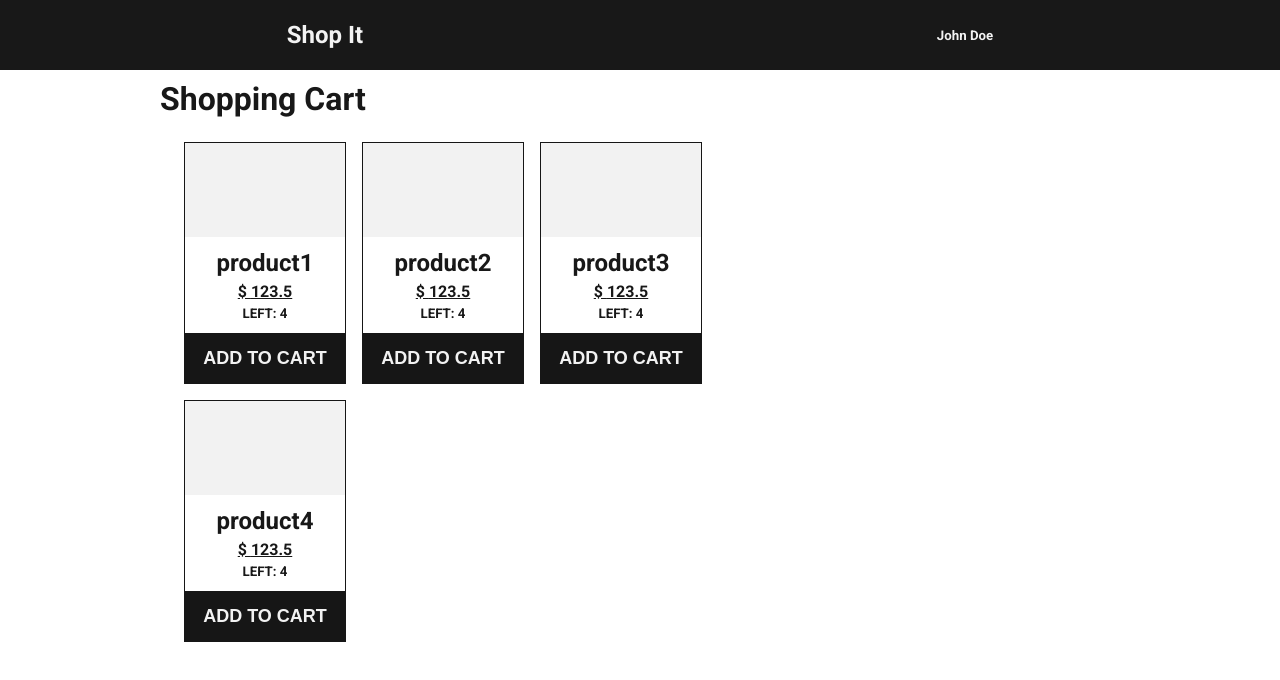
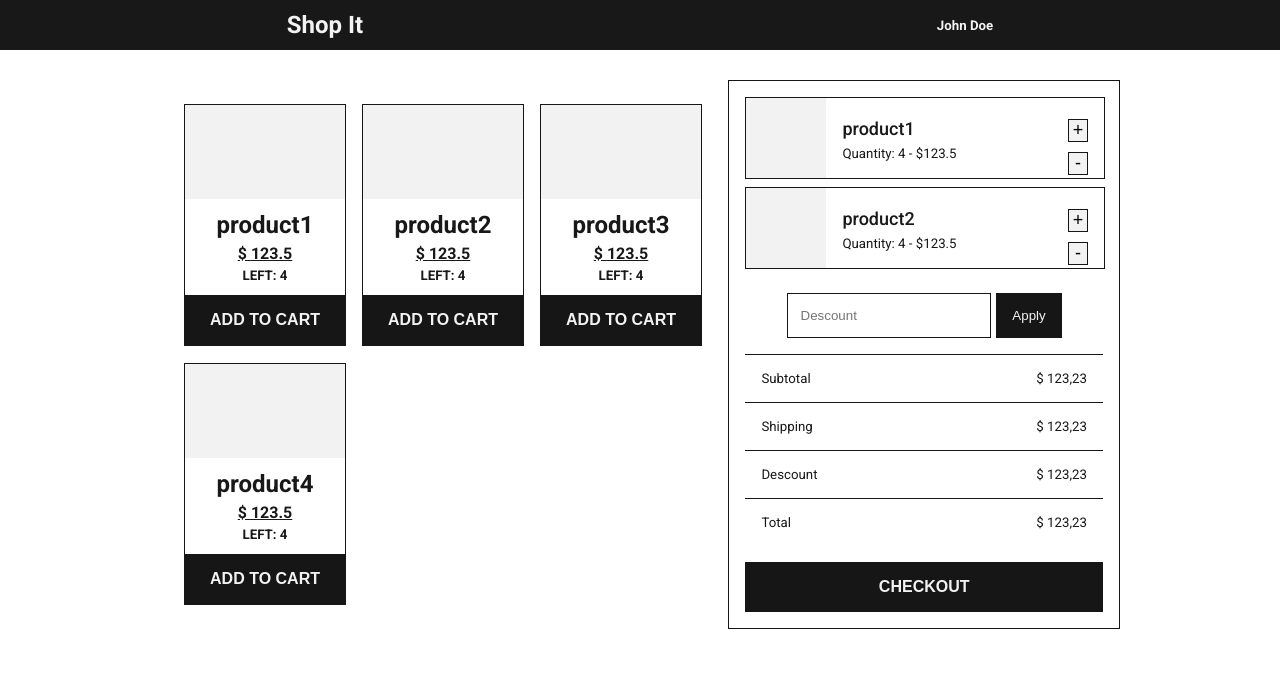
Before and after one commit to GabrielModog/shopping-cart-test, a React (Create React App) app: page / in a window 1280 px wide. Shown: the top 680 px of the page. Built offline with nearby package versions, Linux system fonts and the light colour scheme.

Commit message:
adds cart component

```diff
--- a/src/App.tsx
+++ b/src/App.tsx
@@ -1,5 +1,6 @@
 import React from 'react';
 import Cards from './components/Cards';
+import Cart from './components/Cart';
 
 import Layout from './components/Layout';
 import { Product } from './services/utils';
@@ -33,8 +34,8 @@ const data: Array<Product> = [
 
 const App: React.FC<any> = () => (
   <Layout>
-    <h1>Shopping Cart</h1>
     <Cards data={data} />
+    <Cart />
   </Layout>
 );
 
--- a/src/components/Cards/index.tsx
+++ b/src/components/Cards/index.tsx
@@ -18,7 +18,7 @@ const Cards: React.FC<ICards> = ({ data }: ICards) => {
             <h4>$ {item.price}</h4>
             <h5>LEFT: {item.available}</h5>
           </div>
-          <div className="card-item__checkout">
+          <div className="card-item__add">
             <button type="button">ADD TO CART</button>
           </div>
         </div>
--- a/src/components/Cards/styles.css
+++ b/src/components/Cards/styles.css
@@ -16,11 +16,11 @@
   overflow: hidden;
 }
 
-.card-item__checkout button {
+.card-item__add button {
   border: none;
   font-weight: bold;
   cursor: pointer;
-  font-size: 18px;
+  font-size: 16px;
   color: #f2f2f2;
   background-color: #161616;
   height: 50px;
--- /dev/null
+++ b/src/components/Cart/index.tsx
@@ -0,0 +1,70 @@
+import React from 'react';
+import { Product } from '../../services/utils';
+
+import './styles.css';
+
+const data: Array<Product> = [
+  {
+    id: 1,
+    name: 'product1',
+    price: 123.5,
+    available: 4,
+  },
+  {
+    id: 2,
+    name: 'product2',
+    price: 123.5,
+    available: 4,
+  },
+];
+
+const Cart: React.FC<any> = () => {
+  return (
+    <div className="shopping-cart">
+      {data.map((product: Product) => (
+        <div key={product.id} className="shopping-cart-item">
+          <div className="shopping-cart-item-placeholder" />
+          <div className="shopping-cart-item__content">
+            <h3>{product.name}</h3>
+            <div>
+              <h5>
+                Quantity: {product.available} - ${product.price}
+              </h5>
+            </div>
+          </div>
+          <div className="shopping-cart-item__actions">
+            <button type="button">+</button>
+            <button type="button">-</button>
+          </div>
+        </div>
+      ))}
+      <div className="shopping-cart-vourchers">
+        <input type="text" placeholder="Descount" />
+        <button type="button">Apply</button>
+      </div>
+      <div className="shopping-cart-info">
+        <div className="shopping-cart-info__content">
+          <h5>Subtotal</h5>
+          <h5>$ 123,23</h5>
+        </div>
+        <div className="shopping-cart-info__content">
+          <h5>Shipping</h5>
+          <h5>$ 123,23</h5>
+        </div>
+        <div className="shopping-cart-info__content">
+          <h5>Descount</h5>
+          <h5>$ 123,23</h5>
+        </div>
+        <div className="shopping-cart-info__content">
+          <h5>Total</h5>
+          <h5>$ 123,23</h5>
+        </div>
+      </div>
+      <div className="shopping-cart-checkout">
+        <button type="submit">CHECKOUT</button>
+      </div>
+    </div>
+  );
+};
+
+export default Cart;
--- /dev/null
+++ b/src/components/Cart/styles.css
@@ -0,0 +1,102 @@
+.shopping-cart {
+  width: 40%;
+  border: 1px solid #161616;
+  padding: 1rem;
+}
+
+.shopping-cart-item {
+  display: flex;
+  justify-content: space-between;
+  width: 100%;
+  height: 80px;
+  border: 1px solid #161616;
+  margin-bottom: 0.5rem;
+}
+
+.shopping-cart-item h3 {
+  font-size: 18px;
+  font-weight: 500;
+}
+
+.shopping-cart-item h5 {
+  font-weight: normal;
+}
+
+.shopping-cart-item-placeholder {
+  width: 80px;
+  height: 80px;
+  background-color: #f2f2f2;
+}
+
+.shopping-cart-item__content {
+  display: flex;
+  flex-direction: column;
+  justify-content: space-around;
+  align-items: flex-start;
+  flex: 1;
+  height: 50px;
+  padding: 1rem;
+}
+
+.shopping-cart-vourchers {
+  display: flex;
+  justify-content: center;
+  padding: 1rem 0;
+}
+
+.shopping-cart-vourchers input {
+  border: 1px solid #161616;
+  padding: 0.8rem;
+}
+
+.shopping-cart-vourchers button {
+  background-color: #161616;
+  border: none;
+  color: #f2f2f2;
+  height: 45px;
+  padding: 0 1rem;
+  margin-left: 5px;
+}
+
+.shopping-cart-info__content {
+  padding: 1rem;
+  border-top: 1px solid #161616;
+  display: flex;
+  justify-content: space-between;
+}
+
+.shopping-cart-info__content h5 {
+  font-weight: normal;
+}
+
+.shopping-cart-checkout {
+  margin-top: 1rem;
+}
+
+.shopping-cart-checkout button {
+  border: none;
+  font-weight: bold;
+  cursor: pointer;
+  font-size: 16px;
+  color: #f2f2f2;
+  background-color: #161616;
+  height: 50px;
+  width: 100%;
+}
+
+.shopping-cart-item__actions {
+  display: flex;
+  flex-direction: column;
+  justify-content: space-around;
+  width: 20px;
+  padding: 1rem;
+}
+
+.shopping-cart-item__actions button {
+  font-size: 18px;
+  text-align: center;
+  font-weight: 400;
+  border: 1px solid #161616;
+  background-color: #f2f2f2;
+  margin: 5px 0;
+}
--- a/src/components/Layout/styles.css
+++ b/src/components/Layout/styles.css
@@ -9,6 +9,7 @@
   width: 960px;
   max-width: 960px;
   margin: 5rem 0;
+  display: flex;
 }
 
 h3 {
--- a/src/components/NavBar/styles.css
+++ b/src/components/NavBar/styles.css
@@ -3,7 +3,7 @@ nav {
   display: flex;
   justify-content: space-around;
   align-items: center;
-  height: 70px;
+  height: 50px;
   background-color: #181818;
   color: #f3f3f3;
   width: 100%;
```
